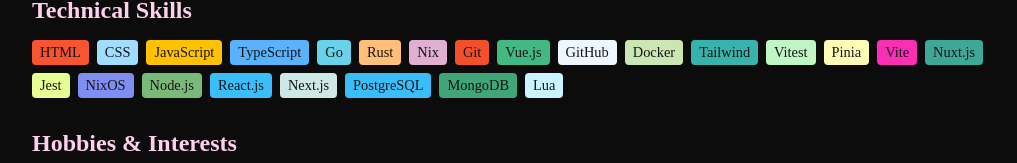
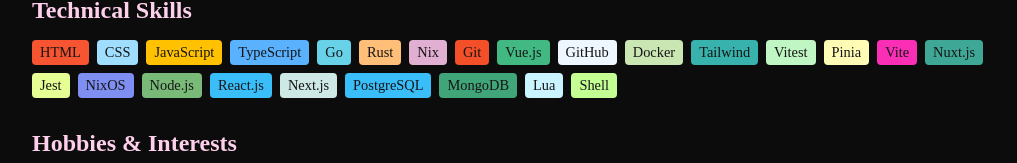
Before and after one commit to 2giosangmitom/2giosangmitom.github.io, a Vue app: page / in a window 1280 px wide. Shown: the part 610-773 px from the top of the page, without its empty margins (16-1033 px from the left). Built offline with nearby package versions, Linux system fonts and the light colour scheme.

Commit message:
feat(skills): add shell

```diff
--- a/src/components/TheSkills.vue
+++ b/src/components/TheSkills.vue
@@ -24,6 +24,7 @@ const skills = [
   { name: "PostgreSQL", color: "#3ABEF9" },
   { name: "MongoDB", color: "#40A578" },
   { name: "Lua", color: "#CAF4FF" },
+  { name: "Shell", color: "#C3FF93" },
 ];
 </script>
 
```
